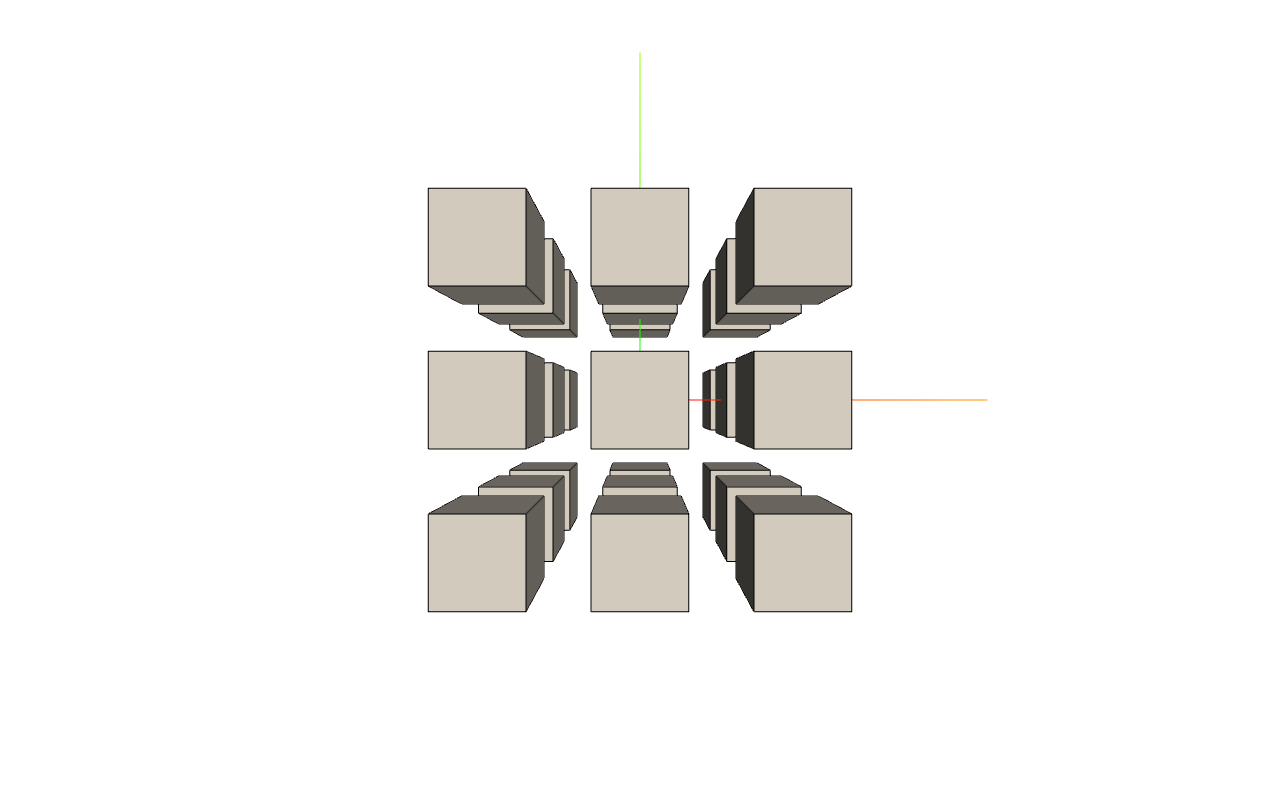
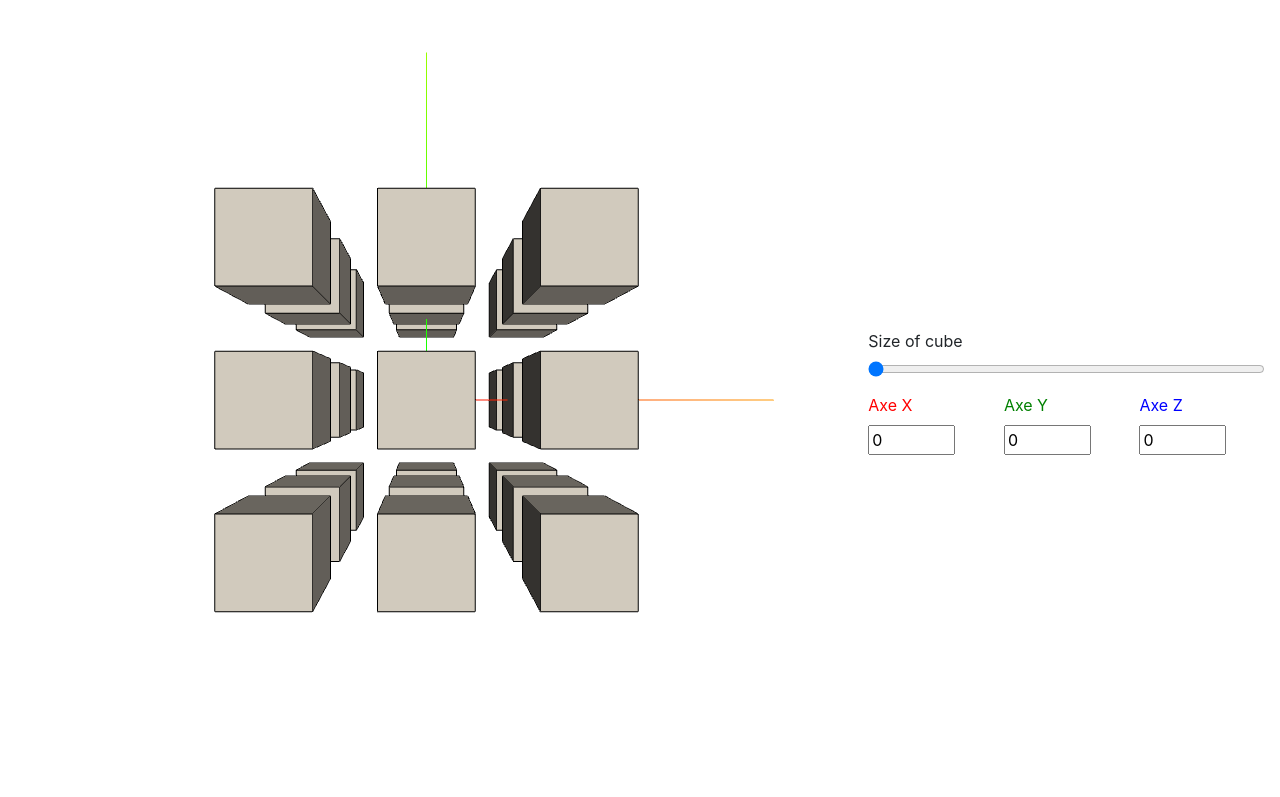
Before and after one commit to Florkin/cube_epidemy, a website built with webpack: page src/index.html in a window 1280 px wide. Shown: the top 797 px of the page. Built offline with nearby package versions, Linux system fonts and the light colour scheme; animation ran at ten frames a second.

Commit message:
[feature/style] set container for 3D scene and handle sizing

```diff
--- a/src/index.html
+++ b/src/index.html
@@ -5,24 +5,41 @@
     <title>Cube epidemy simulator</title>
 </head>
 <body>
+<div class="container-fluid">
+    <div class="row">
+        <div class="col-12 col-lg-6 col-xl-8">
             <div id="cube_container"></div>
+        </div>
+        <div class="col-12 col-lg-6 col-xl-4 d-flex align-items-center">
             <form>
                 <div class="form-group">
                     <label for="cube_size">Size of cube</label>
-        <input class="form-control-range" id="cube_size" name="size" type="range" step="2" value="3" min="3" max="11">
+                    <input class="form-control-range" id="cube_size" name="size" type="range" step="2" value="3" min="3"
+                           max="11">
                 </div>
+                <div class="form-row">
+                    <div class="col-4">
                         <div class="form-group">
                             <label style="color: red" for="pos_x">Axe X</label>
                             <input class="cube-select" id="pos_x" name="x" type="number" value="0">
                         </div>
+                    </div>
+                    <div class="col-4">
                         <div class="form-group">
                             <label style="color: green" for="pos_y">Axe Y</label>
                             <input class="cube-select" id="pos_y" name="y" type="number" value="0">
                         </div>
+                    </div>
+                    <div class="col-4">
                         <div class="form-group">
                             <label style="color: blue" for="pos_z">Axe Z</label>
                             <input class="cube-select" id="pos_z" name="z" type="number" value="0">
                         </div>
+                    </div>
+                </div>
             </form>
+        </div>
+    </div>
+</div>
 </body>
 </html>
--- a/src/js/components/cubeView.js
+++ b/src/js/components/cubeView.js
@@ -1,6 +1,7 @@
 import Cube from '../modules/cube'
 
 const cube = new Cube()
+const container = document.getElementById('cube_container')
 
 /**
  * Change 1st infected cube
@@ -10,18 +11,20 @@ const changeStartCube = () => {
     cube.infectCube(cube.xInput.value, cube.yInput.value, cube.zInput.value)
 }
 
-// Instanciate Cube and init 3D scene
-cube.renderer.setSize(window.innerWidth, window.innerHeight)
-document.getElementById('cube_container').appendChild(cube.renderer.domElement)
-
-// Handle window resize
-window.addEventListener('resize', () => {
-    const width = window.innerWidth
+const sizeScene = () => {
+    const rect = container.getBoundingClientRect();
+    const width = rect.width
     const height = window.innerHeight
     cube.renderer.setSize(width, height)
     cube.camera.aspect = width / height
     cube.camera.updateProjectionMatrix()
-})
+}
+
+// Instanciate Cube and init 3D scene
+sizeScene()
+container.appendChild(cube.renderer.domElement)
+// Handle window resize
+window.addEventListener('resize', sizeScene)
 
 // Attach HTML inputs
 cube.setHtmlInputs(
```
Lines whose indentation alone changed are shown as unchanged.
